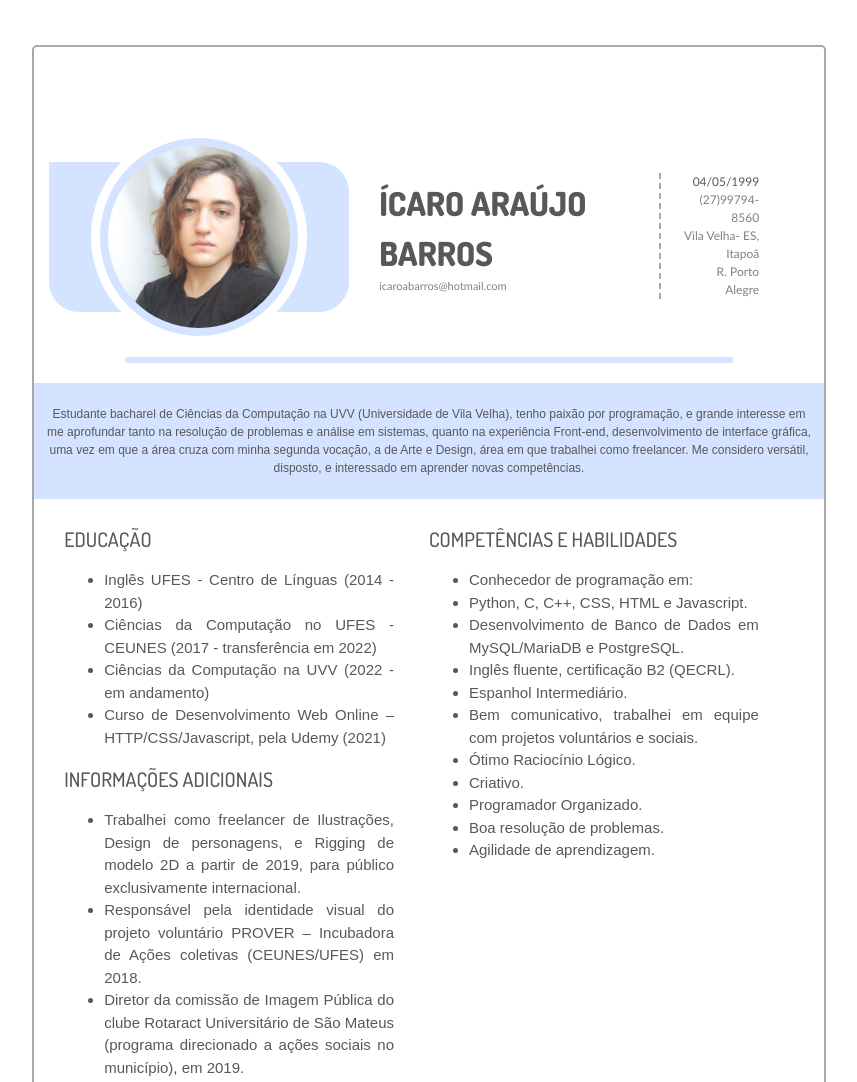
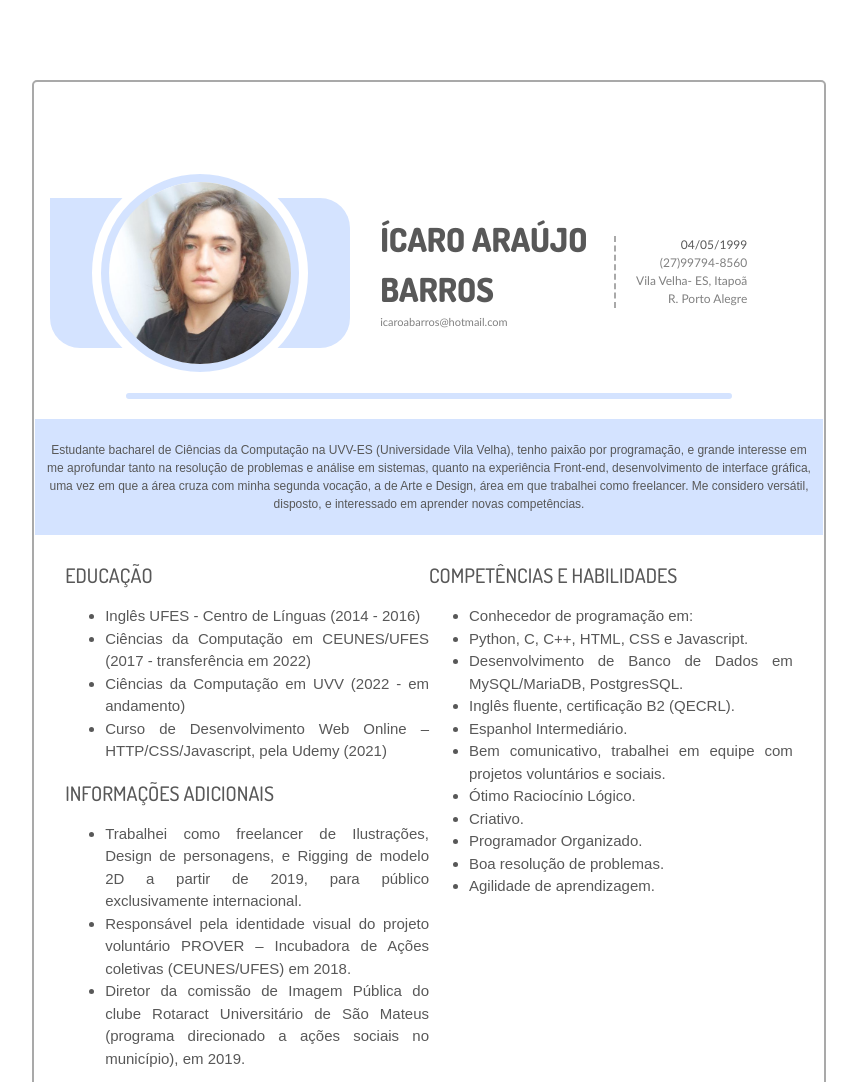
Before and after one commit to Icaro-tme/Curriculum-Vitae---caro-Ara-jo, a plain HTML site: page index.html in a window 1280 px wide. Shown: the top 1082 px of the page, without its empty margins (211-1068 px from the left). Drawn offline with nearby package versions, Linux system fonts and the light colour scheme.

Commit message:
replaced files

```diff
--- a/index.html
+++ b/index.html
@@ -15,6 +15,7 @@
 
 
 
+    <meta name="viewport" content="width=device-width, initial-scale=1">
 
     <link rel="stylesheet" href="https://www.w3schools.com/w3css/4/w3.css">
 
@@ -23,9 +24,10 @@
 
 <body>
 
-
+    <div id="A4">
         <div id="bigBox">
-        <div class="myGrid" id="header">
+            <div id="header">
+                <div class="myGrid">
                     <div id="pfpContainer" class="gridItem">
 
                         <div id="roundSquare"></div>
@@ -35,16 +37,16 @@
                     </div>
                     <div class="gridItem" id="titleInfoContainer">
 
-                <div>
                         <div id="title">
-                        <p>ÍCARO ARAÚJO</p>
-                        <p>BARROS</p>
+                            <div id="name">
+                                <p>ÍCARO ARAÚJO BARROS</p>
+
                             </div>
                             <p class="tinyText">icaroabarros@hotmail.com</p>
                         </div>
 
 
-                <div class="" id="infoDiv">
+                        <div id="infoDiv">
                             <div id="info">
                                 <p style="color: rgb(88,88,88);"> 04/05/1999</p>
                                 <p> (27)99794-8560</p>
@@ -60,11 +62,12 @@
                     </div>
 
                 </div>
+            </div>
 
             <hr class="new">
 
             <div class="normalText" id="summary">
-            <p>Estudante bacharel de Ciências da Computação na UVV (Universidade de Vila Velha), tenho paixão por programação, e grande interesse em me aprofundar tanto na resolução de problemas e análise em sistemas, quanto na experiência Front-end,
+                <p>Estudante bacharel de Ciências da Computação na UVV-ES (Universidade Vila Velha), tenho paixão por programação, e grande interesse em me aprofundar tanto na resolução de problemas e análise em sistemas, quanto na experiência Front-end,
                     desenvolvimento de interface gráfica, uma vez em que a área cruza com minha segunda vocação, a de Arte e Design, área em que trabalhei como freelancer. Me considero versátil, disposto, e interessado em aprender novas competências.</p>
             </div>
 
@@ -73,11 +76,12 @@
                 <div class="w3-half">
                     <h4>EDUCAÇÃO</h4>
                     <ul>
-                    <li>Inglês UFES - Centro de Línguas (2014 - 2016)</li>
                         <li>
-                        Ciências da Computação no UFES - CEUNES (2017 - transferência em 2022)</li>
+                            Inglês UFES - Centro de Línguas (2014 - 2016)</li>
                         <li>
-                        Ciências da Computação na UVV (2022 - em andamento)</li>
+                            Ciências da Computação em CEUNES/UFES (2017 - transferência em 2022)</li>
+                        <li>
+                            Ciências da Computação em UVV (2022 - em andamento)</li>
                         <li>
                             Curso de Desenvolvimento Web Online – HTTP/CSS/Javascript, pela Udemy (2021)</li>
 
@@ -97,11 +101,12 @@
                     <h4>COMPETÊNCIAS E HABILIDADES</h4>
                     <ul>
 
-                    <li>Conhecedor de programação em:</li>
                         <li>
-                        Python, C, C++, CSS, HTML e Javascript.</li>
+                            Conhecedor de programação em:</li>
                         <li>
-                        Desenvolvimento de Banco de Dados em MySQL/MariaDB e PostgreSQL.</li>
+                            Python, C, C++, HTML, CSS e Javascript.</li>
+                        <li>
+                            Desenvolvimento de Banco de Dados em MySQL/MariaDB, PostgresSQL.</li>
                         <li>
                             Inglês fluente, certificação B2 (QECRL).</li>
                         <li>
@@ -123,6 +128,7 @@
             </div>
 
         </div>
+    </div>
 
 
     <script src="script.js"></script>
--- a/style.css
+++ b/style.css
@@ -5,14 +5,20 @@
 }
 
 #bigBox {
-    width: 210mm;
-    height: 297mm;
+    max-width: 210mm;
+    max-height: 297mm;
     margin: auto;
-    padding: 1em;
+    padding: 16px;
+    margin-top: 10vh;
+    margin-bottom: 10vh;
     border: solid 2px darkgray;
-    margin-top: 3em;
-    margin-bottom: 3em;
     border-radius: 5px;
+    overflow: auto;
+}
+
+* {
+    box-sizing: border-box;
+    -moz-box-sizing: border-box;
 }
 
 hr.new {
@@ -28,6 +34,21 @@ hr.new {
     grid-gap: 10px;
 }
 
+@media only screen and (max-width: 750px) {
+    .myGrid {
+        display: grid;
+        grid-template-columns: 0.5fr;
+        grid-gap: 10px;
+        justify-content: center;
+    }
+    #title {
+        max-width: 400px;
+    }
+    #pfpContainer {
+        margin: auto;
+    }
+}
+
 #cv h4 {
     font-weight: 500;
     font-family: 'Dosis', sans-serif;
@@ -36,22 +57,17 @@ hr.new {
 }
 
 #cv li {
-    list-style-image: url('imagem/listIcon.svg');
-    text-align:justify;
-}
-
-#cv .w3-half{
-  padding-right:35px;
+    text-align: justify;
 }
 
 #cv {
-    margin:15px;
+    margin: 15px;
 }
 
 .gridItem {
     display: flex;
     align-items: center;
-    justify-content: space-between;
+    justify-content: start;
 }
 
 #header {
@@ -63,10 +79,7 @@ img {
 }
 
 #pfpContainer {
-    width: 300px;
-    display: flex;
-    align-items: center;
-    justify-content: start;
+    min-width: 300px;
     position: relative;
 }
 
@@ -93,8 +106,8 @@ img {
     position: relative;
 }
 
-#title {
-    width: 300px;
+#name {
+    overflow-wrap: break-word;
     font-weight: 700;
     font-size: 2.2em;
     font-family: 'Dosis', sans-serif;
```
Lines whose indentation alone changed are shown as unchanged.
